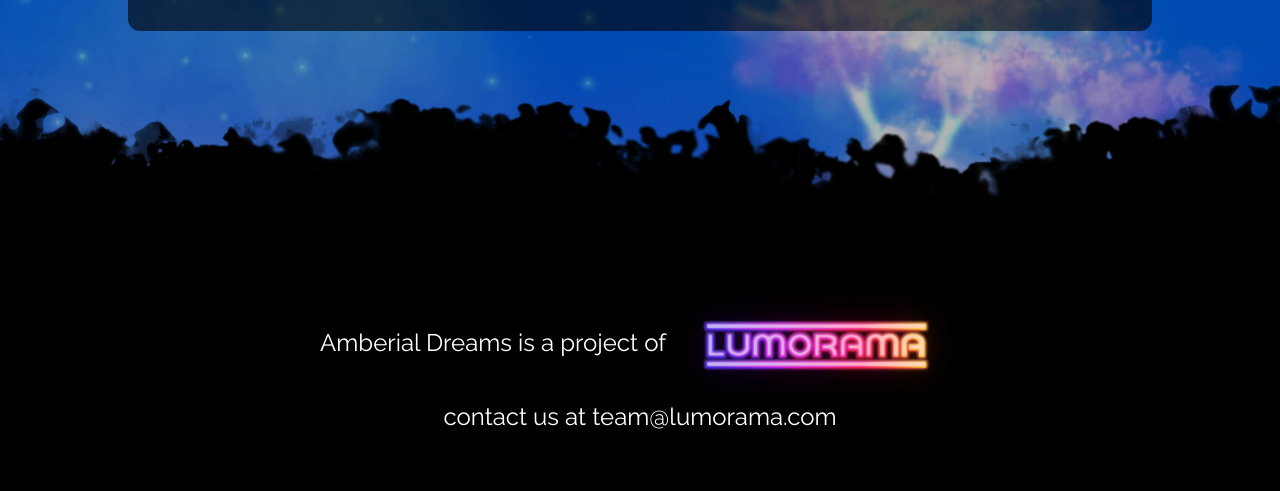
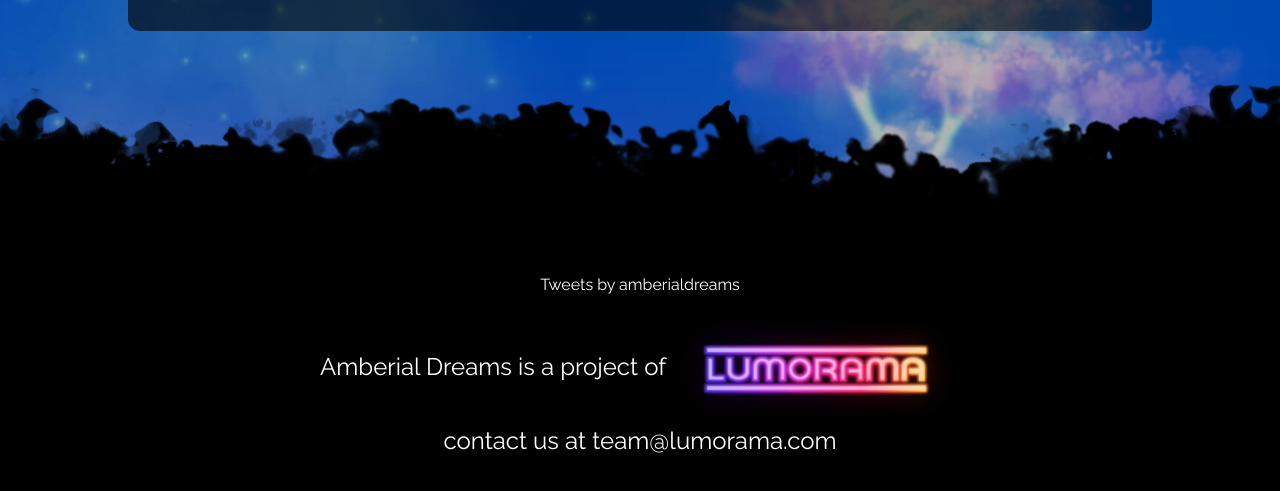
Before and after one commit to lumorama/amberial.com, a website: page index.html in a window 1280 px wide. Shown: the part 903-1394 px from the top of the page. Drawn offline with nearby package versions, Linux system fonts and the light colour scheme.

Commit message:
Added embedded Twitter timeline

```diff
--- a/index.html
+++ b/index.html
@@ -49,6 +49,12 @@
 
     </section>
 
+    <section class="flex">
+        <div class="mx-auto">
+            <a class="twitter-timeline" data-width="500" data-height="500" data-theme="dark" href="https://twitter.com/amberialdreams?ref_src=twsrc%5Etfw">Tweets by amberialdreams</a> <script async src="https://platform.twitter.com/widgets.js" charset="utf-8"></script>
+        </div>
+    </section>
+
     <section class="h-32 w-full text-center mt-4 text-2xl mb-32">
 
         <p class="mt-6">Amberial Dreams is a project of <a target="_blank" href="https://www.lumorama.com"><img class="h-24 inline" src="img/lumorama_logo_transparent.png"></a></p>
```
